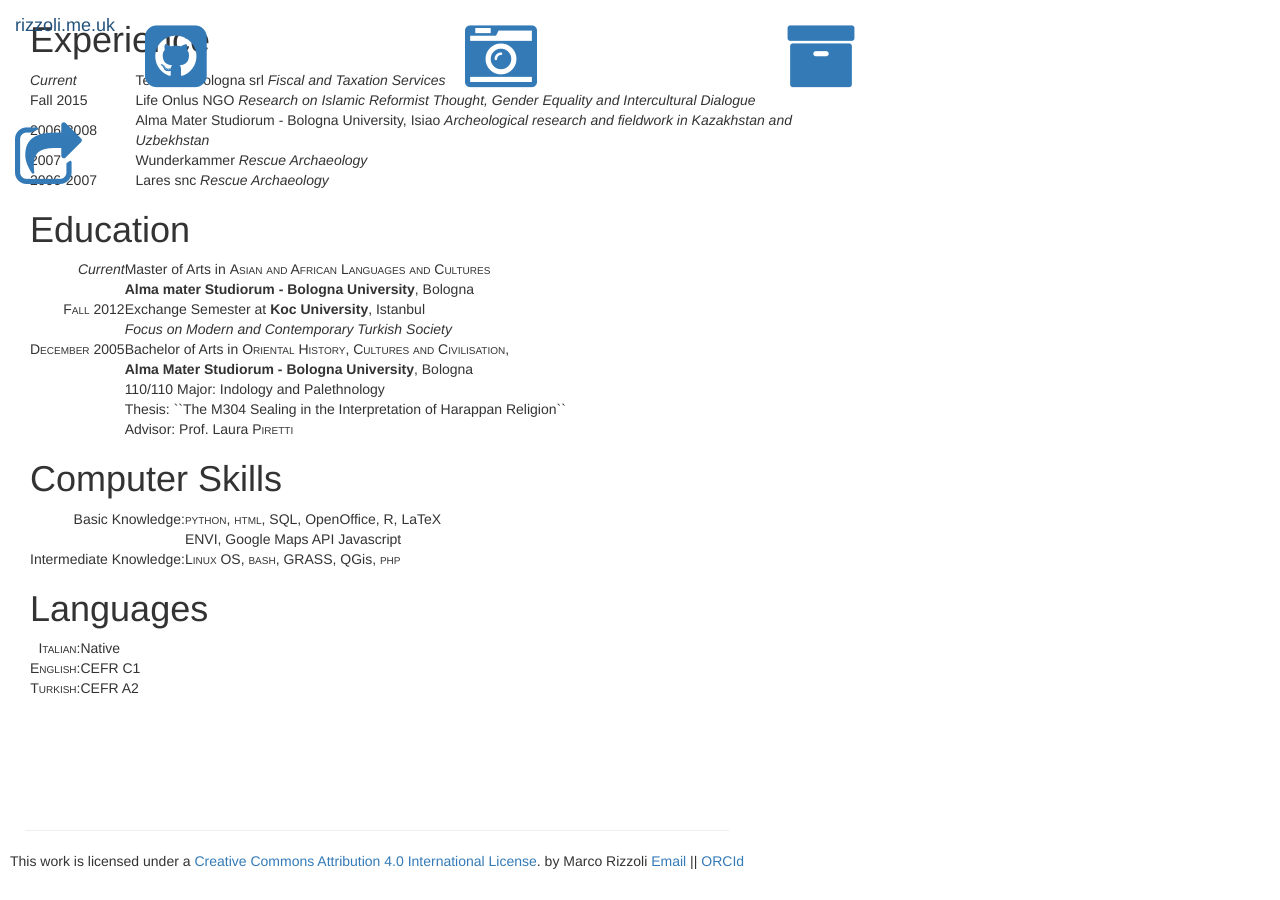
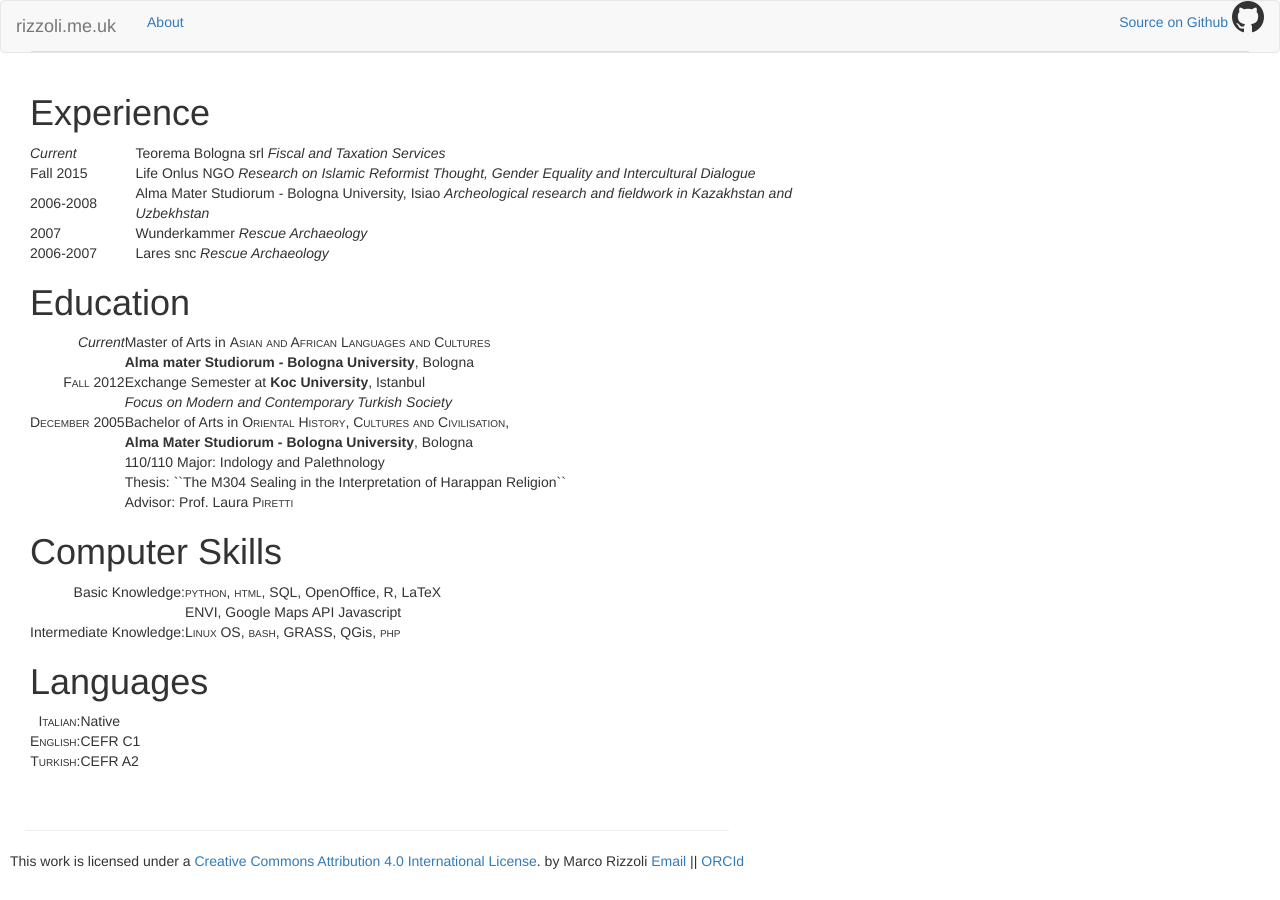
Before and after one commit to mrizzoli/mrizzoli.github.io, a Jekyll site: the page built from index.html, in a window 1280 px wide. Built offline with Jekyll 4.4.1, drawn with Linux system fonts in a browser that asks for light colours; nearby versions of some CDN libraries; Markdown is read by kramdown in place of the engine named in the settings.

Commit message:
navbar old

```diff
--- a/_includes/navbar.html
+++ b/_includes/navbar.html
@@ -1,19 +1,26 @@
-<div class="container-fluid">
-  <nav class="navbar navbar-fixed-top navbar-center">
+<nav class="navbar navbar-default" role="navigation">
+  <div class="container-fluid">
+
     <div class="navbar-header">
+       <button type="button" class="navbar-toggle" data-toggle="collapse" data-target="#navbar-collapse-1">
+         <span class="sr-only">Toggle navigation</span>
+         <span class="icon-bar"></span>
+         <span class="icon-bar"></span>
+         <span class="icon-bar"></span>
+       </button>
       <a class="navbar-brand" href="/">rizzoli.me.uk</a>
     </div>
-    <div class="col-md-3">
-      <h3><a class="fa fa-github-square fa-3x" href="#fbsection1"></a></h3>
+
+    <div class="collapse navbar-collapse" id="navbar-collapse-1">
+      <ul class="nav nav-tabs">
+        <li><a href="http://mrizzoli.github.io">About</a></li>
+
+        <div class="navbar-right">
+          <li><a href="https://github.com/mrizzoli/notes_src">Source on Github</a>&nbsp;<i class="mega-octicon octicon-mark-github"></i>
+        </div>
+
+      </ul>
     </div>
-    <div class="col-md-3">
-      <h3><a class="fa fa-camera-retro fa-3x" href="#fbsection2"></a></h3>
-    </div>
-    <div class="col-md-3">
-      <h3><a class="fa fa-archive fa-3x" href="#fbsection3"></a></h3>
-    </div>
-    <div class="col-md-3">
-      <h3><a class="fa fa-share-square-o fa-3x" href="#fbsection4"></a></h3>
-    </div>
-  </nav>
-</div>
+
+  </div>
+</nav>
```
